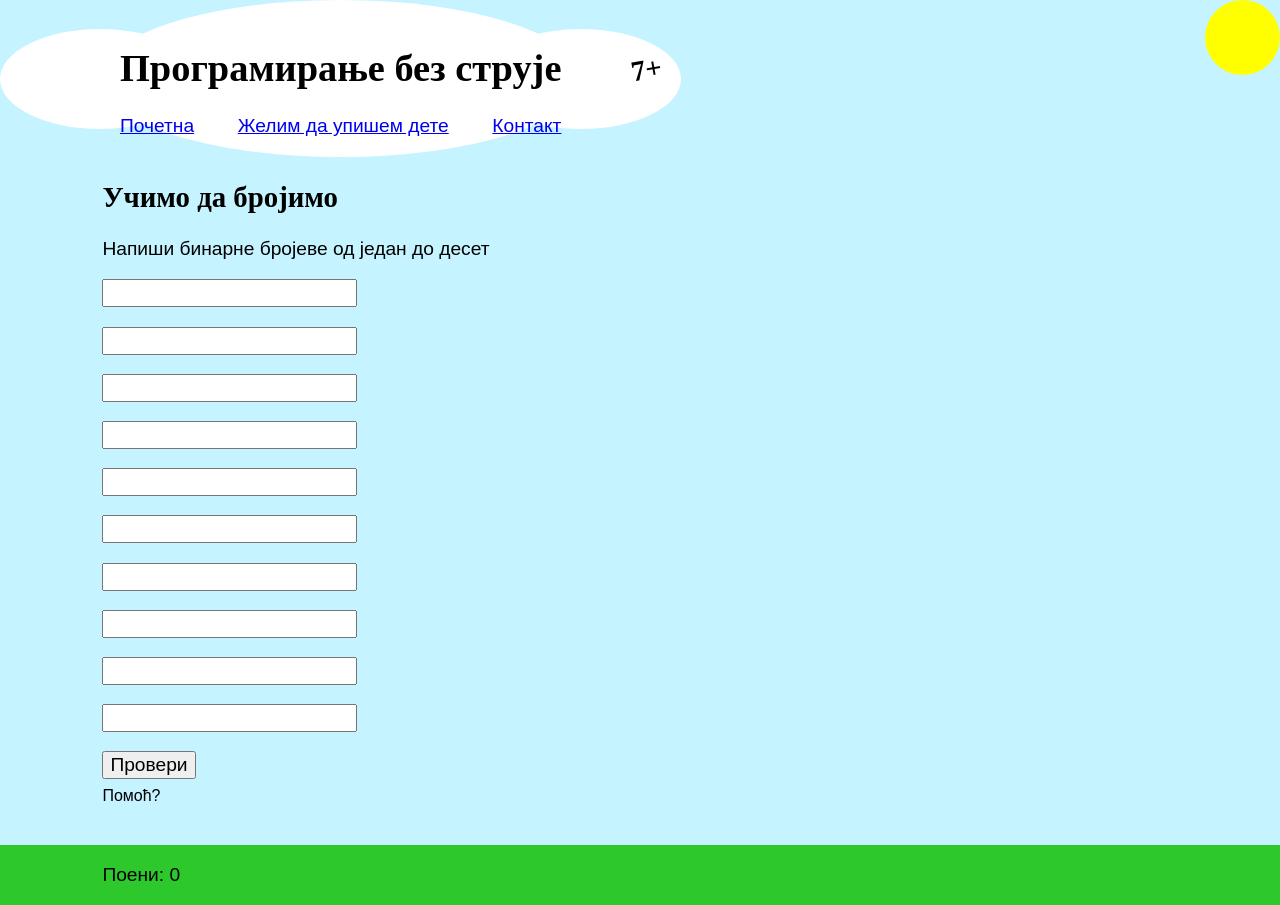
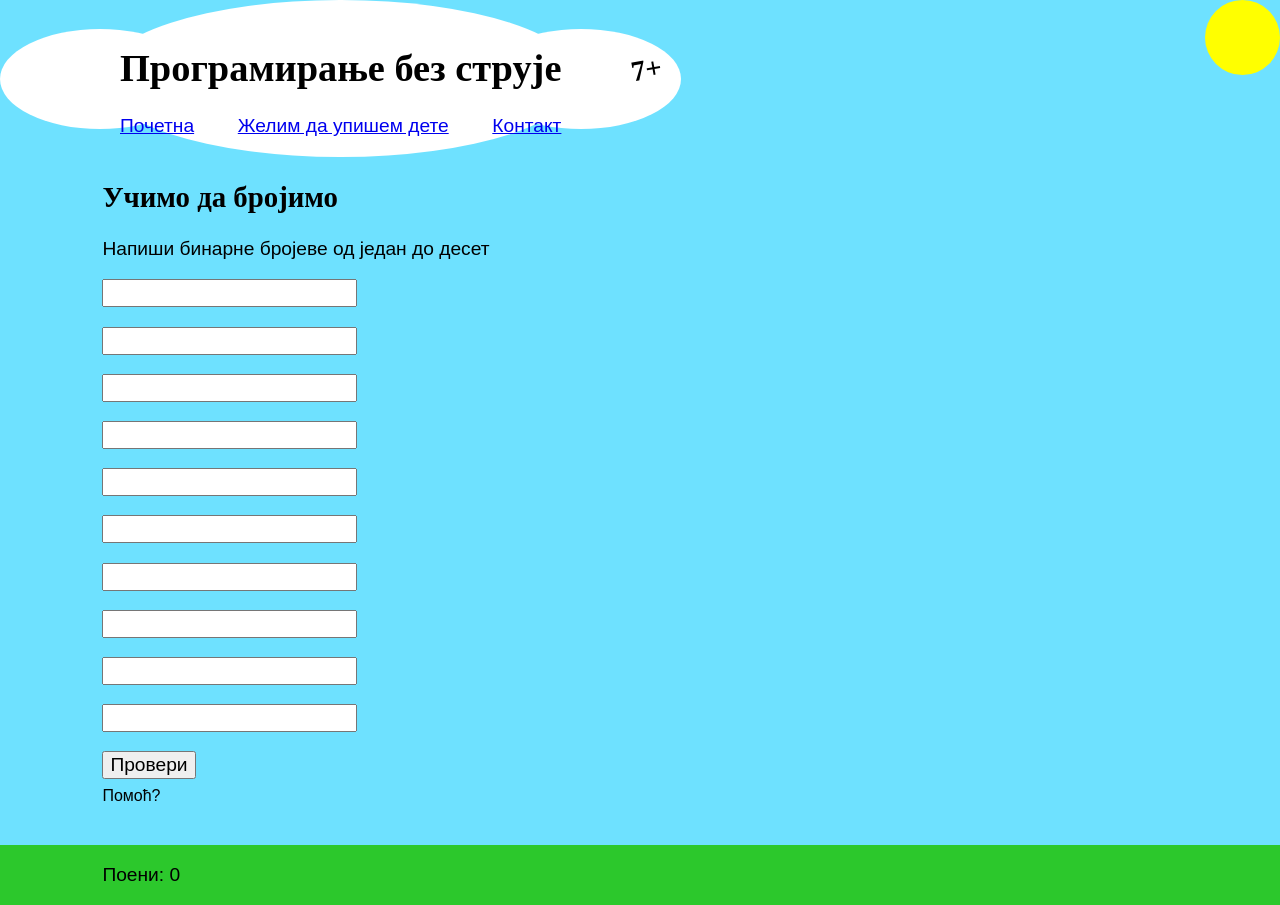
Before and after one commit to skolakoda/programiranje-bez-racunara, a Jekyll site: the page built from binarno-brojanje.html, in a window 1280 px wide. Built offline with Jekyll 4.4.1, drawn with Linux system fonts in a browser that asks for light colours.

Commit message:
Update elementi.css

```diff
--- a/css/temelj/elementi.css
+++ b/css/temelj/elementi.css
@@ -3,7 +3,7 @@
 }
 
 body {
-  background: #6ee1ff66;
+  background: #6ee1ff;
   margin: 0;
   padding: 0;
 }
```
